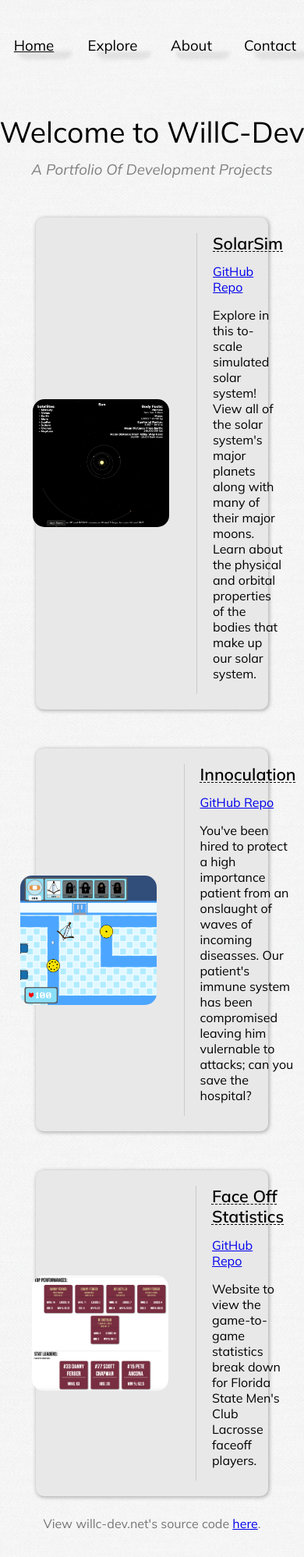
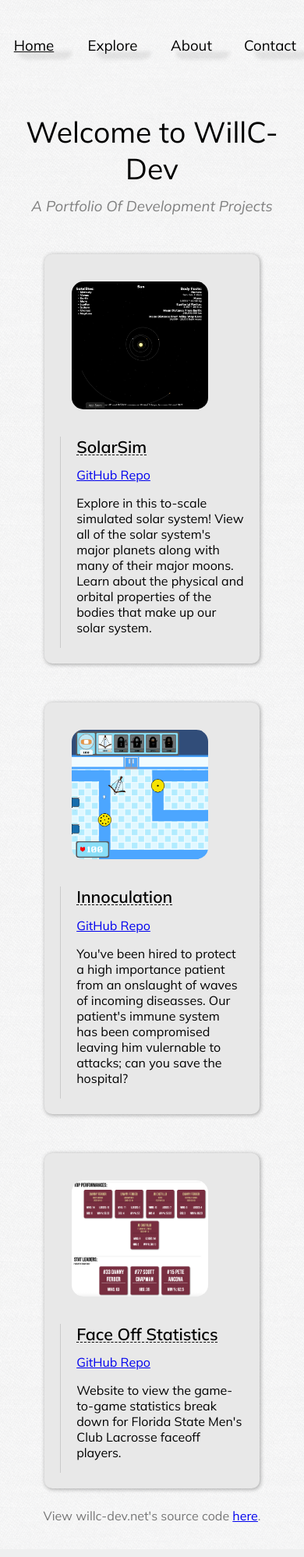
Before and after one commit to wcouture/Portfolio-Site, a PHP site: page / in a window 390 px wide. Shown: the whole page at 78% size. Run offline with PHP 8.4, Linux system fonts and the light colour scheme; data comes from the database, SQL or seed files in the repository; data that the repository does not hold is empty; some libraries are stand-ins or nearby versions.

Commit message:
Sets flex to column on phone screens

```diff
--- a/css/home.css
+++ b/css/home.css
@@ -74,3 +74,9 @@
     max-width: 100%;
   }
 }
+
+@media (max-width: 600px) {
+  .project-card {
+    flex-direction: column;
+  }
+}
```
